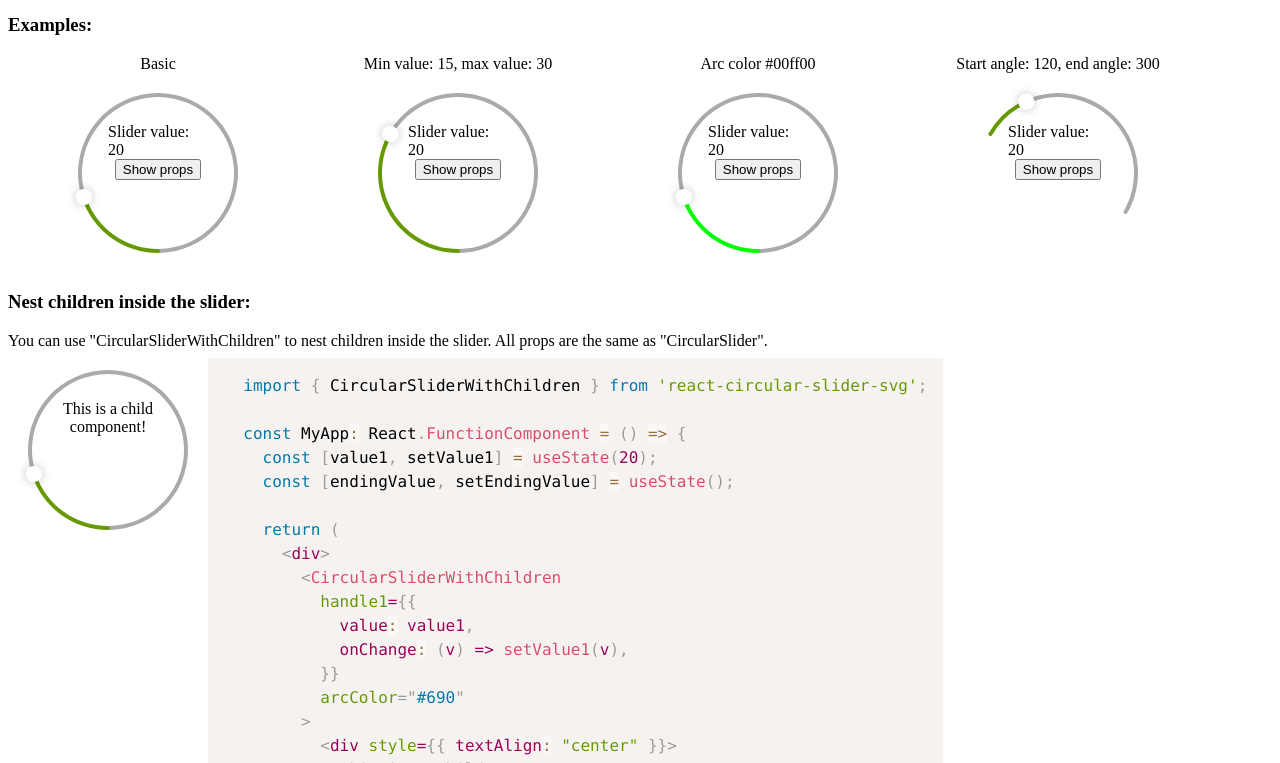
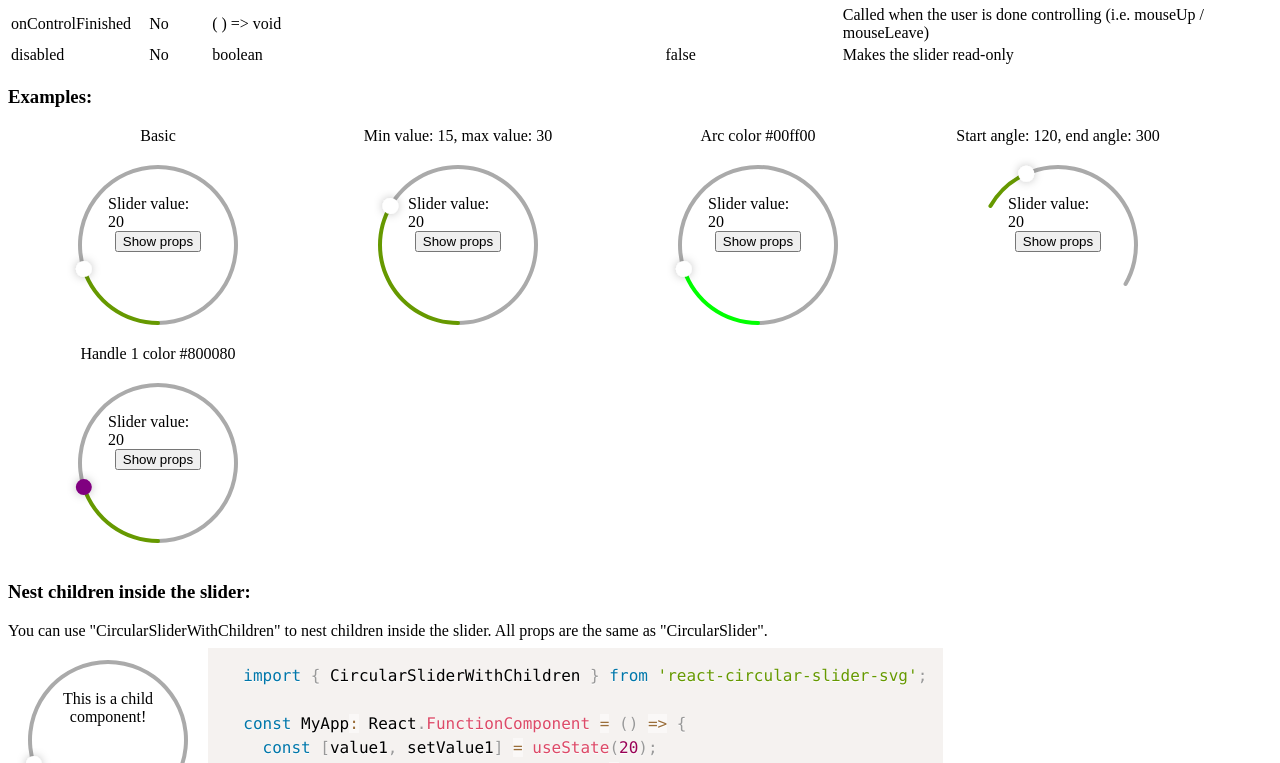
Before and after one commit to mnkhouri/react-circular-slider, a React app: page / in a window 1280 px wide. Shown: the part 1096-1859 px from the top of the page. Built offline with nearby package versions, Linux system fonts and the light colour scheme.

Commit message:
Add docs for handle color

```diff
--- a/docs-src/api.tsx
+++ b/docs-src/api.tsx
@@ -23,6 +23,7 @@ export const ApiDocs: React.FunctionComponent = () => {
       type: {
         value: "number",
         onChange: "(v: number) => void",
+        "color?": "color",
       },
       description: "",
     },
@@ -33,6 +34,7 @@ export const ApiDocs: React.FunctionComponent = () => {
       type: {
         value: "number",
         onChange: "(v: number) => void",
+        "color?": "color",
       },
       description: "",
     },
--- a/docs-src/index.tsx
+++ b/docs-src/index.tsx
@@ -30,6 +30,10 @@ class Main extends React.Component {
           <Example
             title="Start angle: 120, end angle: 300"
             opts={{ startAngle: 120, endAngle: 300 }}
+          />
+          <Example
+            title="Handle 1 color #800080"
+            handleOpts={{ color: "#800080" }}
           />
         </div>
         <h3>Nest children inside the slider:</h3>
@@ -108,18 +112,23 @@ const MyApp = () => {
 };
 
 type SliderProps = React.ComponentProps<typeof CircularSliderWithChildren>;
-type ExampleProps = { opts?: Partial<SliderProps>; title: string };
+type ExampleProps = {
+  opts?: Partial<SliderProps>;
+  handleOpts?: Partial<{ color: string }>;
+  title: string;
+};
 const Example: React.FunctionComponent<ExampleProps> = (props) => {
   const [value1, setValue1] = useState(20);
   const [value2, setValue2] = useState(60);
   const [showConfig, setShowConfig] = useState(false);
-  const { opts, title } = props;
+  const { opts, handleOpts, title } = props;
   const config = {
     arcColor: "#690",
     ...opts,
     handle1: {
       value: value1,
       onChange: (v: number) => setValue1(v),
+      ...handleOpts,
     },
   };
 
```
Also changed, not shown: 2 other files (tests, documents, lock files or other folders).
